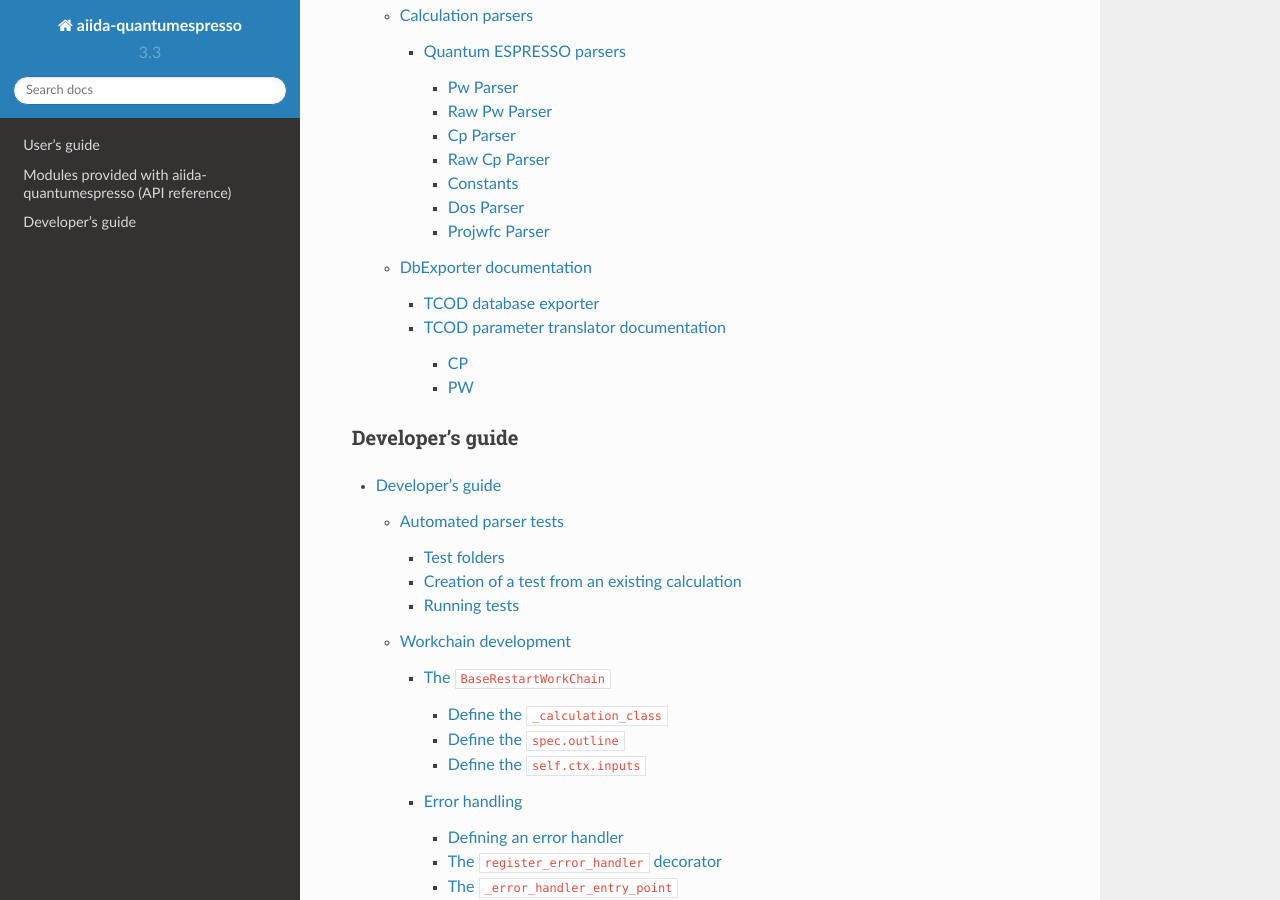
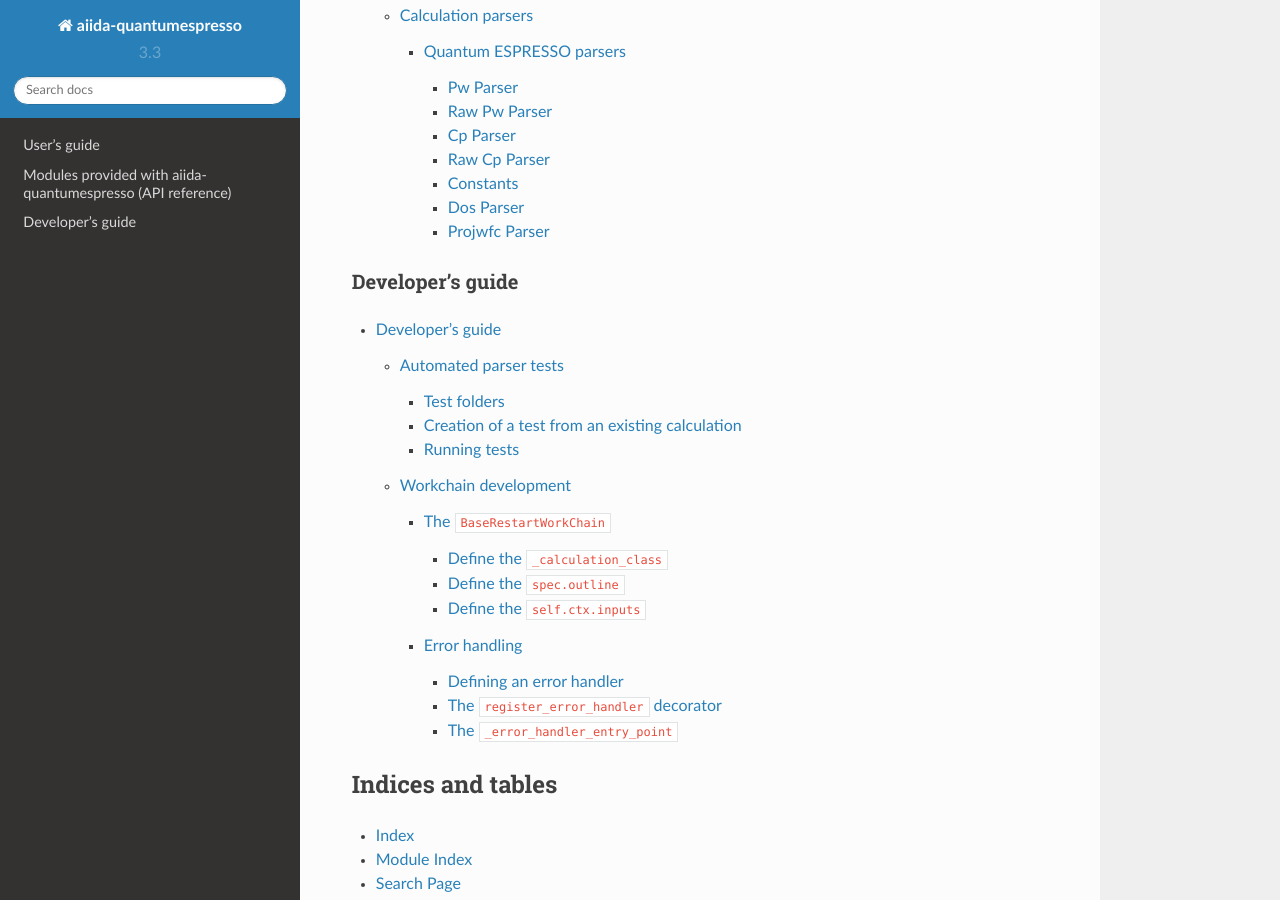
Before and after one commit to aiidateam/aiida-quantumespresso, a Sphinx documentation site: the page built from docs/source/index.rst, in a window 1280 px wide and 900 px high, scrolled down 2558 px. Built offline with Sphinx 7.4.7 and the Read the Docs theme 2.0.0, drawn with Linux system fonts in a browser that asks for light colours.

Commit message:
remove tcod_dbexporter.rst

```diff
--- a/docs/source/module_guide/index.rst
+++ b/docs/source/module_guide/index.rst
@@ -7,4 +7,3 @@ Modules provided with aiida-quantumespresso (API reference)
     calculations
     workflows
     parsers
-    tcod_dbexporter
--- a/docs/source/module_guide/tcod_dbexporter.rst
+++ /dev/null
@@ -1,25 +0,0 @@
-DbExporter documentation
-========================
-
-.. toctree::
-   :maxdepth: 4
-
-
-TCOD database exporter
-----------------------
-.. automodule:: aiida_quantumespresso.tools.dbexporters.tcod_plugins
-   :members:
-
-
-TCOD parameter translator documentation
----------------------------------------
-
-CP
-++
-.. automodule:: aiida_quantumespresso.tools.dbexporters.tcod_plugins.cp
-   :members:
-
-PW
-++
-.. automodule:: aiida_quantumespresso.tools.dbexporters.tcod_plugins.pw
-   :members:
```
